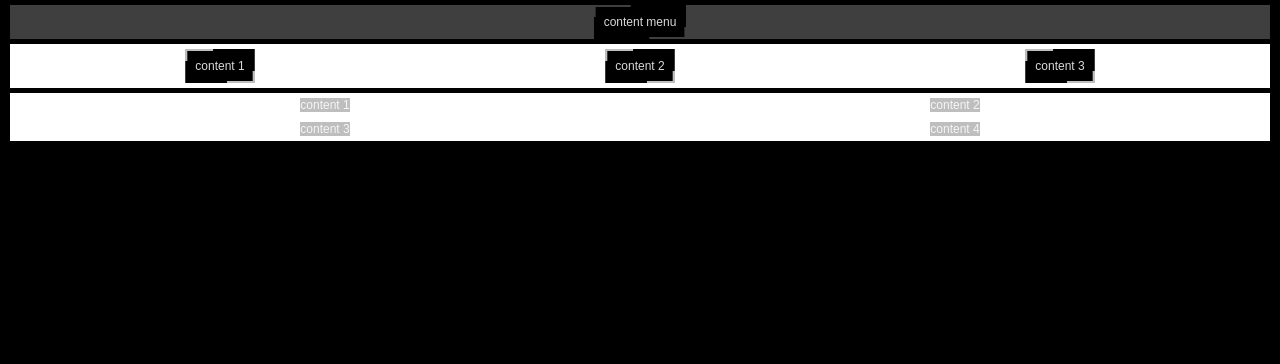
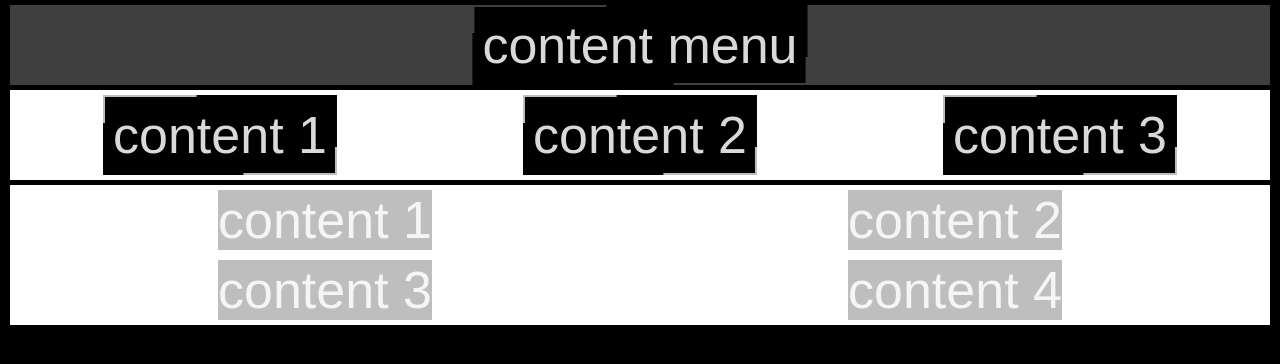
Before and after one commit to SinixND/game_of_life, a PHP site: page / in a window 1280 px wide. Shown: the top 364 px of the page. Run offline with PHP 8.4, Linux system fonts and the light colour scheme.

Commit message:
Update style.css

```diff
--- a/style.css
+++ b/style.css
@@ -23,7 +23,7 @@ body {
     background-color: var(--bgc);
     color: var(--tc);
     font-family: Arial, Helvetica, sans-serif;
-    font-size: 12px;
+    font-size: 52px;
 }
 
 /* panel to manage layout-element */
```
